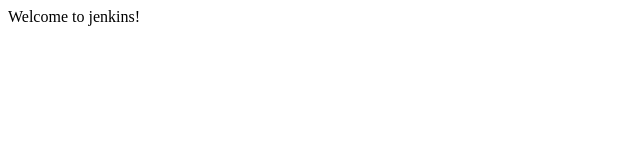
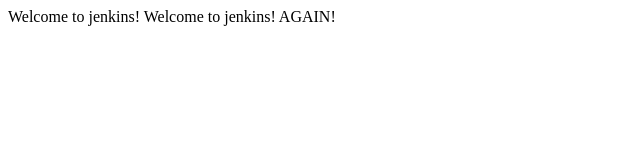
Before and after one commit to sun-kic/htmltest, a plain HTML site: page index.html in a window 1280 px wide. Shown: the whole page, without its empty margins (0-640 px from the left). Drawn offline with Linux system fonts and the light colour scheme.

Commit message:
add a line

```diff
--- a/index.html
+++ b/index.html
@@ -7,5 +7,6 @@
 </head>
 <body>
     Welcome to jenkins!
+    Welcome to jenkins! AGAIN!
 </body>
 </html>
```
